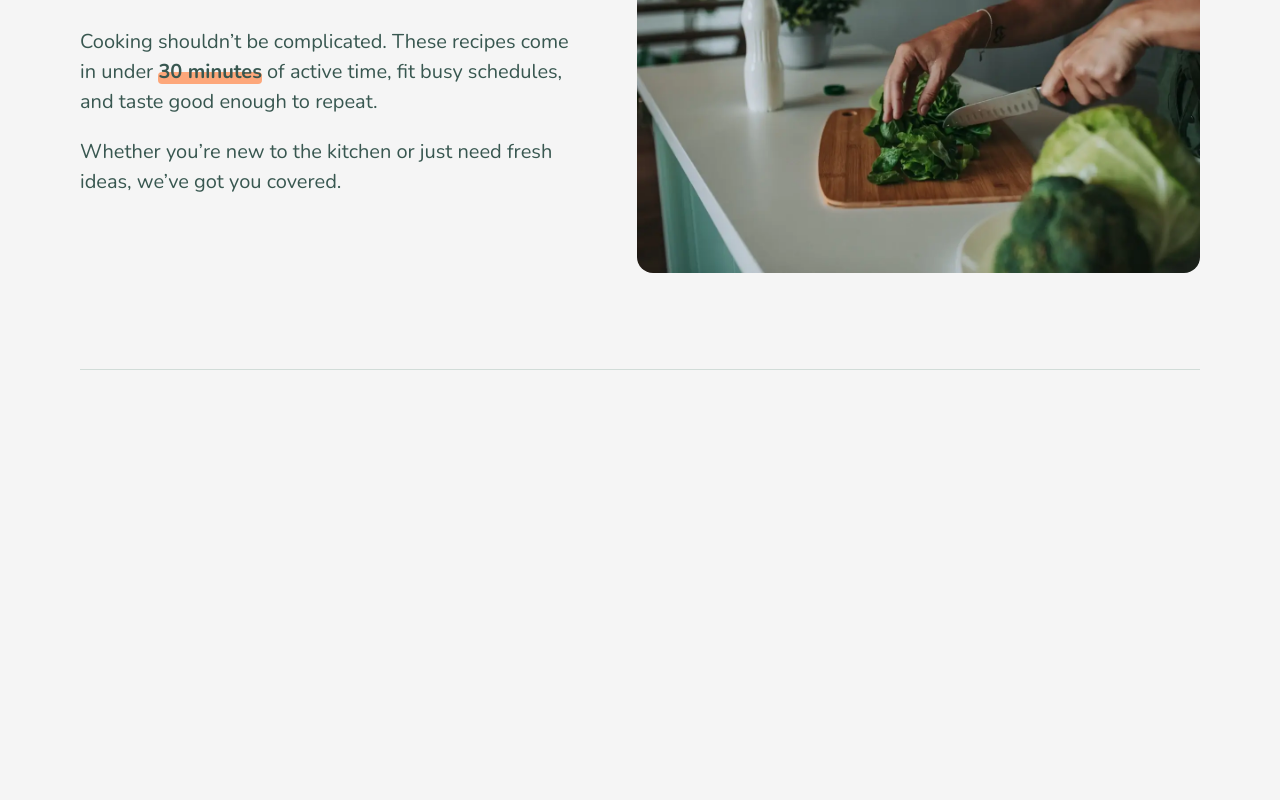
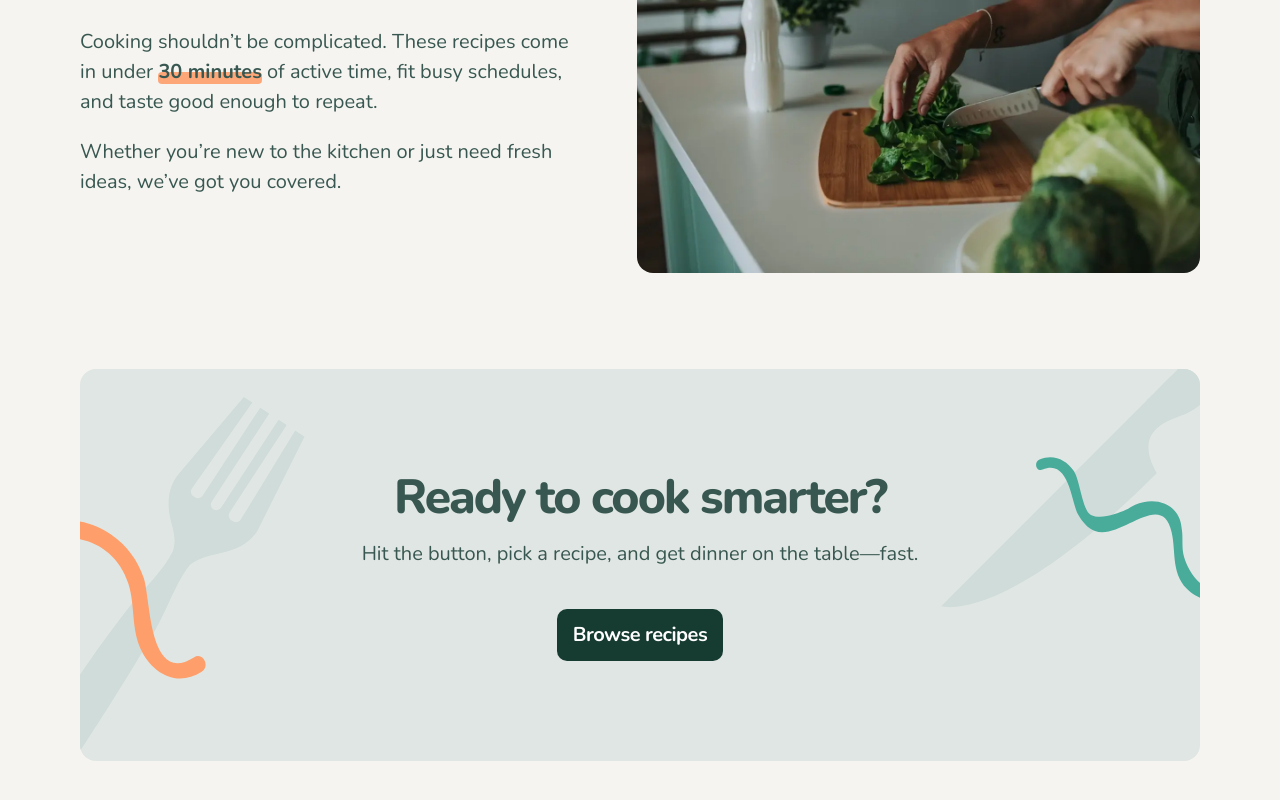
Before and after one commit to alecanonm/recipe-finder-website, a React (Vite) app: page / in a window 1280 px wide. Shown: the part 1687-2487 px from the top of the page. Before the commit the page ends 2057 px from the top, so only its background shows below. Built offline with nearby package versions, Linux system fonts and the light colour scheme.

Commit message:
Feature: CoockSmarter component

```diff
--- /dev/null
+++ b/src/components/Home/CookSmarter/CookSmarter.tsx
@@ -0,0 +1,31 @@
+import CustomButton from "../../ui/CustomButton";
+import forkImage from "../../../assets/images/pattern-fork.svg";
+import knifeImage from "../../../assets/images/pattern-knife.svg";
+
+const CookSmarter = () => {
+  return (
+    <section className="relative overflow-hidden flex flex-col gap-10 justify-center items-center bg-neutral-200 min-h-98 rounded-2xl">
+      <img
+        src={forkImage}
+        alt="fork"
+        className="max-sm:hidden absolute xl:-left-20 md:-bottom-15 md:-left-15 xl:-bottom-5 w-52 xl:w-auto"
+      />
+      <div className="flex flex-col gap-3">
+        <h2 className="text-[40px]/[1.2] text-center md:text-[48px]/[1.2] xl:text-[48px]/[1.2] tracking-[-2px] font-extrabold z-10">
+          Ready to cook smarter?
+        </h2>
+        <p className="text-xl/normal text-center tracking-[-0.4]">
+          Hit the button, pick a recipe, and get dinner on the table—fast.
+        </p>
+      </div>
+      <CustomButton text="Browse recipes" />
+      <img
+        src={knifeImage}
+        alt="knife"
+        className="max-sm:hidden absolute xl:-right-20 md:-top-15 md:-right-15 xl:-bottom-5 w-52 xl:w-auto"
+      />
+    </section>
+  );
+};
+
+export default CookSmarter;
--- a/src/components/Home/HomePage.tsx
+++ b/src/components/Home/HomePage.tsx
@@ -1,4 +1,5 @@
 import BuiltSection from "./BuiltSection/BuiltSection";
+import CookSmarter from "./CookSmarter/CookSmarter";
 import GetSection from "./GetSection/GetSection";
 import Jumbotron from "./Jumbotron/Jumbotron";
 
@@ -9,7 +10,8 @@ const HomePage = () => {
       <GetSection />
       <hr className="text-neutral-300" />
       <BuiltSection />
-      <hr className="text-neutral-300" />
+      <CookSmarter />
+      <hr />
     </div>
   );
 };
--- a/src/index.css
+++ b/src/index.css
@@ -12,7 +12,7 @@
   --color-neutral-600: hsl(166, 22%, 28%);
   --color-neutral-300: hsl(160, 13%, 84%);
   --color-neutral-200: hsl(150, 10%, 89%);
-  --color-neutral-200: hsl(45, 20%, 95%);
+  --color-neutral-100: hsl(45, 20%, 95%);
   --color-neutral-0: hsl(0, 0%, 100%);
 
   /* Orange */
```
